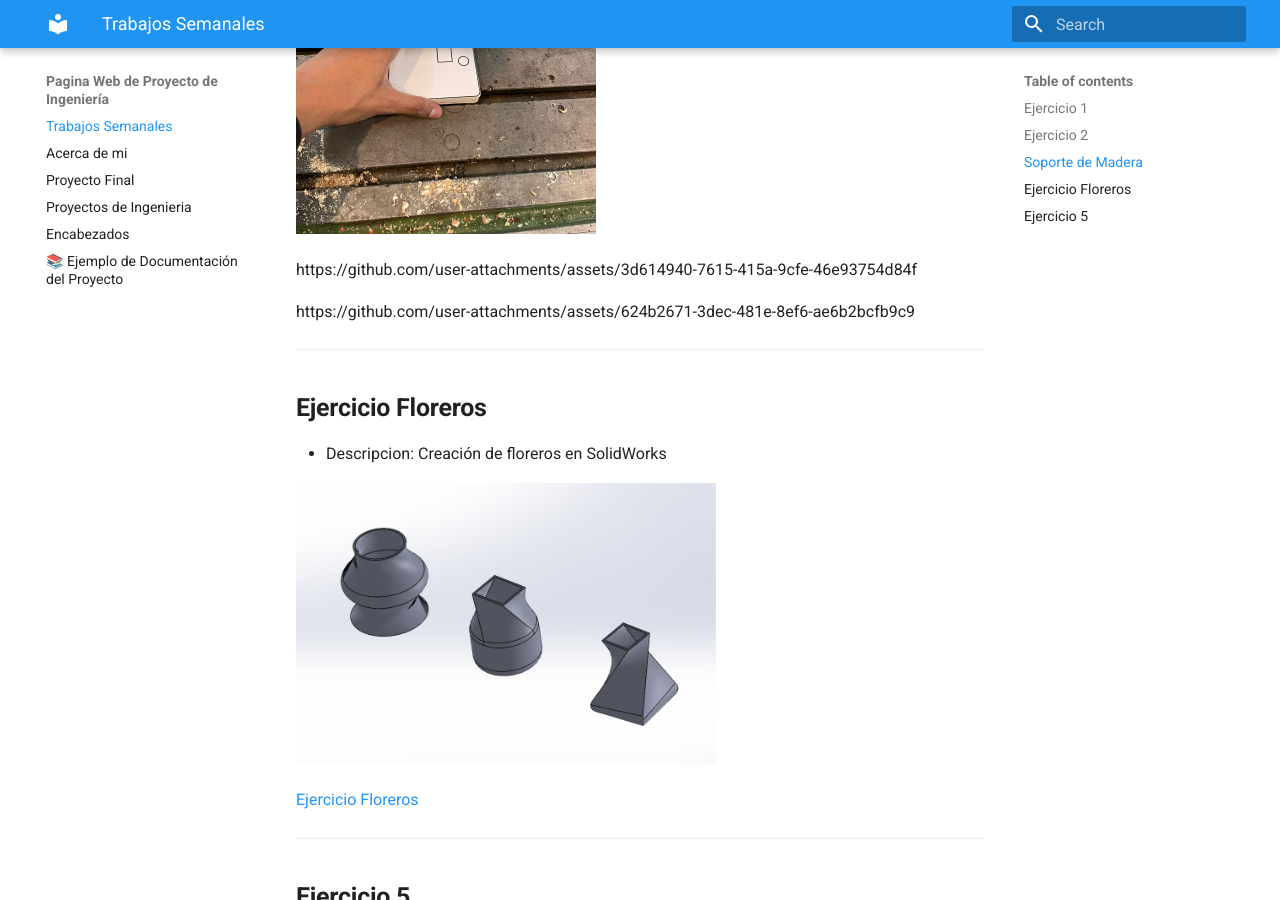
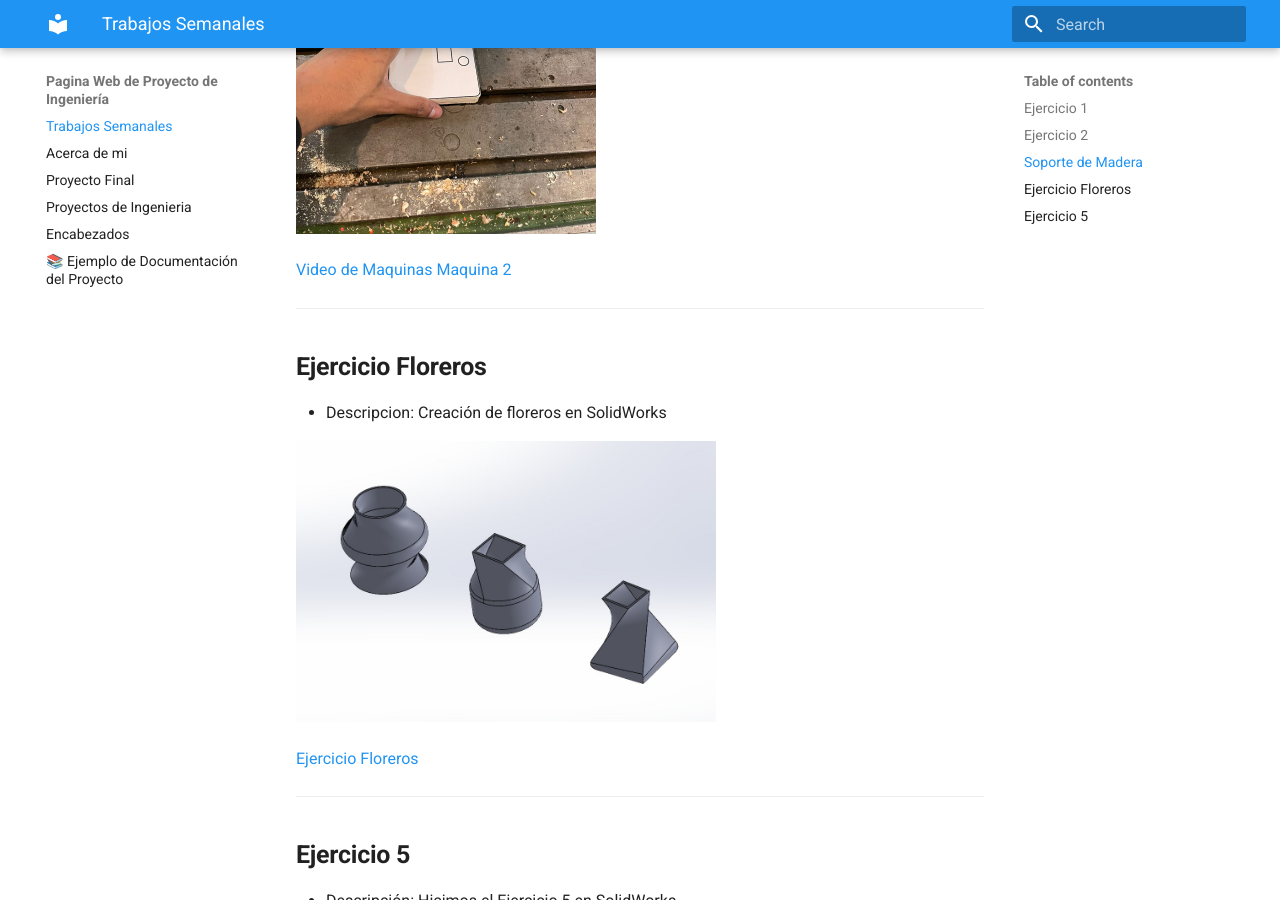
Before and after one commit to JoseGilGonzalezBerra/Proyecto_de_Ingenieria, an MkDocs documentation site: the page built from docs/index.md, in a window 1280 px wide and 900 px high, scrolled down 1958 px. Built offline with MkDocs 1.6.1 and Material for MkDocs 9.7.7, drawn with Linux system fonts in a browser that asks for light colours.

Commit message:
Update index.md

```diff
--- a/docs/index.md
+++ b/docs/index.md
@@ -31,15 +31,8 @@
 <img src = "./recursos/imgs/spm1.jpeg" alt="soportemadera" width="300">
 <img src = "./recursos/imgs/spm2.jpeg" alt="soportemadera" width="300">
 
-
-
-https://github.com/user-attachments/assets/3d614940-7615-415a-9cfe-46e93754d84f
-
-
-
-https://github.com/user-attachments/assets/624b2671-3dec-481e-8ef6-ae6b2bcfb9c9
-
-
+[Video de Maquinas](recursos/archivos/Maquina1.mp4)
+[Maquina 2](recursos/archivos/Maquina2.mp4)
 
 
 ---
```
